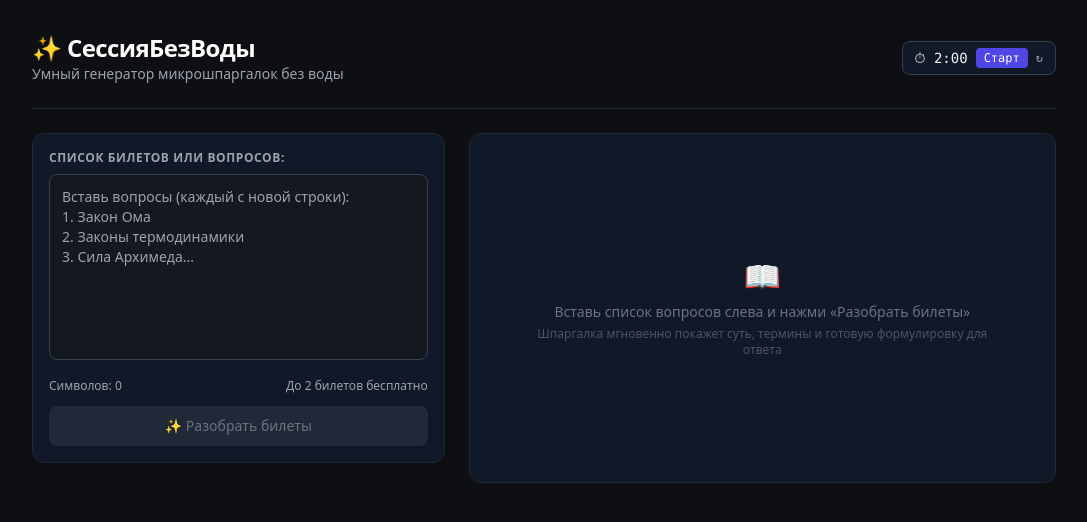
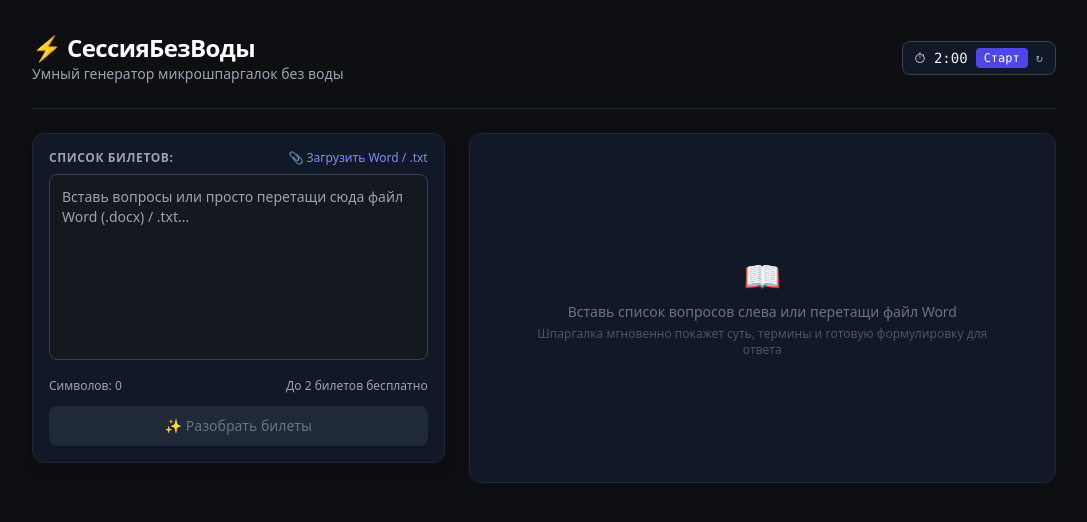
Before and after one commit to melnikovdima057-ux/sessiyabezvody, a Next.js app: page / in a window 1280 px wide. Shown: the top 522 px of the page, without its empty margins (96-1183 px from the left). Built offline with nearby package versions, Linux system fonts and the light colour scheme.

Commit message:
Update page.tsx

```diff
--- a/app/page.tsx
+++ b/app/page.tsx
@@ -1,6 +1,6 @@
 "use client";
 
-import React, { useState, useEffect } from "react";
+import React, { useState, useEffect, useRef } from "react";
 
 interface TicketItem {
   id: string;
@@ -27,6 +27,12 @@ export default function Home() {
   const [showPayModal, setShowPayModal] = useState(false);
   const [payLoading, setPayLoading] = useState(false);
 
+  // Статус загрузки файла
+  const [fileParsing, setFileParsing] = useState(false);
+  const [fileStatus, setFileStatus] = useState<string | null>(null);
+  const [isDragging, setIsDragging] = useState(false);
+  const fileInputRef = useRef<HTMLInputElement>(null);
+
   // Экзаменационный таймер
   const [timerSeconds, setTimerSeconds] = useState(120);
   const [isTimerRunning, setIsTimerRunning] = useState(false);
@@ -52,6 +58,60 @@ export default function Home() {
     }
     return () => clearInterval(interval);
   }, [isTimerRunning, timerSeconds]);
+
+  // Динамическая подгрузка парсера для .docx без npm-зависимостей
+  const loadMammoth = (): Promise<any> => {
+    return new Promise((resolve, reject) => {
+      if ((window as any).mammoth) return resolve((window as any).mammoth);
+      const script = document.createElement("script");
+      script.src =
+        "https://cdnjs.cloudflare.com/ajax/libs/mammoth/1.6.0/mammoth.browser.min.js";
+      script.onload = () => resolve((window as any).mammoth);
+      script.onerror = reject;
+      document.head.appendChild(script);
+    });
+  };
+
+  const processFile = async (file: File) => {
+    const fileName = file.name.toLowerCase();
+    setFileParsing(true);
+    setFileStatus(null);
+
+    try {
+      if (fileName.endsWith(".txt")) {
+        const text = await file.text();
+        setInputText(text.trim());
+        setFileStatus(`Файл "${file.name}" загружен!`);
+      } else if (fileName.endsWith(".docx")) {
+        const mammoth = await loadMammoth();
+        const arrayBuffer = await file.arrayBuffer();
+        const result = await mammoth.extractRawText({ arrayBuffer });
+        const cleanLines = result.value
+          .split("\n")
+          .map((l: string) => l.trim())
+          .filter(Boolean)
+          .join("\n");
+        setInputText(cleanLines);
+        setFileStatus(`Файл "${file.name}" загружен!`);
+      } else {
+        alert("Поддерживаются только форматы .docx и .txt");
+      }
+    } catch (err) {
+      console.error(err);
+      alert("Не удалось прочитать файл. Проверь формат документа.");
+    } finally {
+      setFileParsing(false);
+      if (fileInputRef.current) fileInputRef.current.value = "";
+    }
+  };
+
+  const handleDrop = (e: React.DragEvent) => {
+    e.preventDefault();
+    setIsDragging(false);
+    if (e.dataTransfer.files && e.dataTransfer.files.length > 0) {
+      processFile(e.dataTransfer.files[0]);
+    }
+  };
 
   const handleGenerate = async () => {
     if (!inputText.trim()) return;
@@ -169,7 +229,7 @@ export default function Home() {
       <header className="max-w-5xl mx-auto flex justify-between items-center pb-6 border-b border-gray-800">
         <div>
           <h1 className="text-xl md:text-2xl font-bold tracking-tight text-white flex items-center gap-2">
-            ✨ СессияБезВоды
+            ⚡ СессияБезВоды
           </h1>
           <p className="text-xs md:text-sm text-gray-400">
             Умный генератор микрошпаргалок без воды
@@ -199,19 +259,67 @@ export default function Home() {
       </header>
 
       <div className="max-w-5xl mx-auto mt-6 grid grid-cols-1 md:grid-cols-12 gap-6">
-        {/* Поле ввода и кнопки экспорта */}
+        {/* Поле ввода и загрузка файла */}
         <section className="md:col-span-5 flex flex-col gap-4">
           <div className="bg-gray-900 border border-gray-800 p-4 rounded-xl shadow-lg">
-            <label className="text-xs font-semibold text-gray-400 uppercase tracking-wider block mb-2">
-              Список билетов или вопросов:
+            <div className="flex justify-between items-center mb-2">
+              <label className="text-xs font-semibold text-gray-400 uppercase tracking-wider">
+                Список билетов:
               </label>
+              <div>
+                <input
+                  type="file"
+                  ref={fileInputRef}
+                  accept=".docx,.txt"
+                  className="hidden"
+                  onChange={(e) => {
+                    if (e.target.files && e.target.files[0]) {
+                      processFile(e.target.files[0]);
+                    }
+                  }}
+                />
+                <button
+                  type="button"
+                  onClick={() => fileInputRef.current?.click()}
+                  className="text-xs text-indigo-400 hover:text-indigo-300 font-medium flex items-center gap-1 transition-colors"
+                >
+                  📎 {fileParsing ? "Читаю файл..." : "Загрузить Word / .txt"}
+                </button>
+              </div>
+            </div>
+
+            {/* Зона перетаскивания и ввода */}
+            <div
+              onDragOver={(e) => {
+                e.preventDefault();
+                setIsDragging(true);
+              }}
+              onDragLeave={() => setIsDragging(false)}
+              onDrop={handleDrop}
+              className={`relative rounded-lg transition-all ${
+                isDragging
+                  ? "border-2 border-dashed border-indigo-500 bg-indigo-950/20"
+                  : ""
+              }`}
+            >
               <textarea
                 value={inputText}
-              onChange={(e) => setInputText(e.target.value)}
-              placeholder="Вставь вопросы (каждый с новой строки):&#10;1. Закон Ома&#10;2. Законы термодинамики&#10;3. Сила Архимеда..."
+                onChange={(e) => {
+                  setInputText(e.target.value);
+                  if (fileStatus) setFileStatus(null);
+                }}
+                placeholder="Вставь вопросы или просто перетащи сюда файл Word (.docx) / .txt..."
                 rows={8}
                 className="w-full bg-[#14181f] border border-gray-700 rounded-lg p-3 text-sm text-gray-200 focus:outline-none focus:border-indigo-500 resize-none"
               />
+            </div>
+
+            {fileStatus && (
+              <div className="mt-2 text-xs text-emerald-400 flex items-center gap-1">
+                <span>✓</span> {fileStatus}
+              </div>
+            )}
+
             <div className="flex justify-between items-center mt-3 text-xs text-gray-400">
               <span>Символов: {inputText.length}</span>
               {hasPaid ? (
@@ -220,9 +328,10 @@ export default function Home() {
                 <span>До 2 билетов бесплатно</span>
               )}
             </div>
+
             <button
               onClick={handleGenerate}
-              disabled={loading || !inputText.trim()}
+              disabled={loading || !inputText.trim() || fileParsing}
               className="w-full mt-3 py-2.5 px-4 bg-indigo-600 hover:bg-indigo-500 disabled:bg-gray-800 disabled:text-gray-500 font-medium rounded-lg text-sm transition-colors flex items-center justify-center gap-2 shadow"
             >
               {loading ? "Разбираем через GigaChat..." : "✨ Разобрать билеты"}
@@ -350,7 +459,7 @@ export default function Home() {
             <div className="bg-gray-900 border border-gray-800 p-12 rounded-xl text-center flex flex-col items-center justify-center text-gray-500 min-h-[350px]">
               <div className="text-3xl mb-2">📖</div>
               <p className="text-sm">
-                Вставь список вопросов слева и нажми «Разобрать билеты»
+                Вставь список вопросов слева или перетащи файл Word
               </p>
               <p className="text-xs text-gray-600 mt-1">
                 Шпаргалка мгновенно покажет суть, термины и готовую формулировку для ответа
```
Lines whose indentation alone changed are shown as unchanged.
